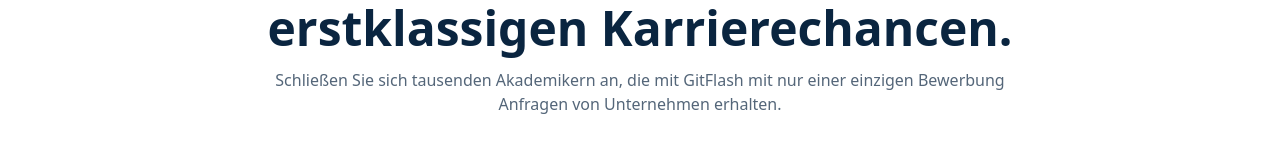
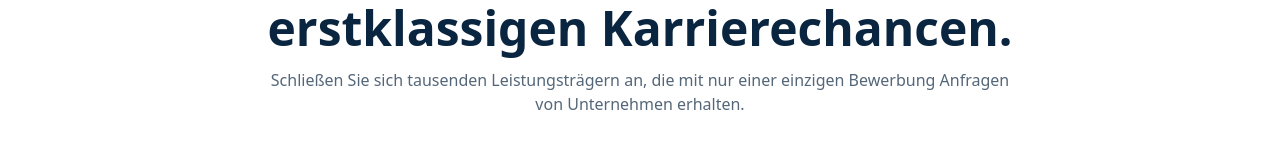
Before and after one commit to strobl/gitflash-platform, a React (Vite) app: page / in a window 1280 px wide. Shown: the part 170-316 px from the top of the page. Built offline with nearby package versions, Linux system fonts and the light colour scheme.

Commit message:
Visual edit in Lovable
Edited UI in Lovable

```diff
--- a/src/components/landing/Hero.tsx
+++ b/src/components/landing/Hero.tsx
@@ -5,7 +5,7 @@ export const Hero: React.FC = () => {
       <div className="flex w-full flex-col items-center">
         <div className="flex w-full flex-col">
           <h1 className="text-[#0A2540] text-3xl md:text-4xl lg:text-5xl font-bold">GitFlash verbindet Sie mit erstklassigen Karrierechancen.</h1>
-          <p className="text-[#546679] text-sm md:text-base font-normal leading-[21px] mt-2.5 md:mt-4">Schließen Sie sich tausenden Akademikern an, die mit GitFlash mit nur einer einzigen Bewerbung Anfragen von Unternehmen erhalten.</p>
+          <p className="text-[#546679] text-sm md:text-base font-normal leading-[21px] mt-2.5 md:mt-4">Schließen Sie sich tausenden Leistungsträgern an, die mit nur einer einzigen Bewerbung Anfragen von Unternehmen erhalten.</p>
         </div>
         <div className="w-auto font-medium mt-5 md:mt-8">
           <button className="bg-[rgba(10,37,64,1)] flex min-h-10 w-full flex-col overflow-hidden items-center text-sm text-white justify-center px-5 py-[11px] rounded-[100px] hover:bg-opacity-90 transition-colors whitespace-nowrap">
```
